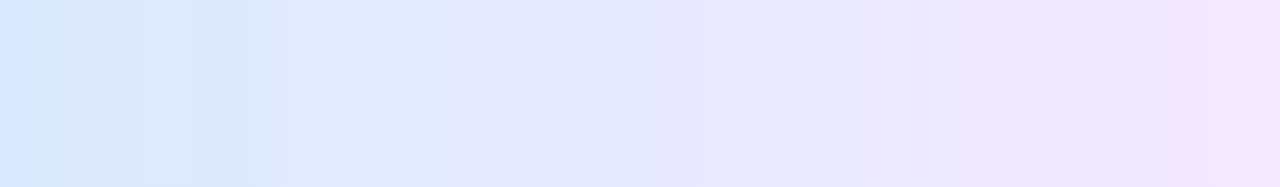
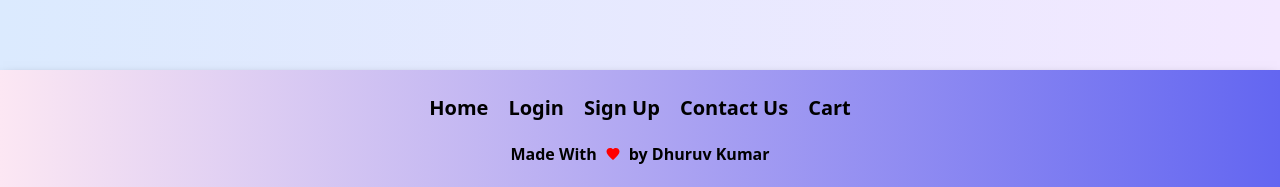
Before and after one commit to dhuruv0003/ShopZ-E-Commerce-Web-App, a React (Vite) app: page /cart in a window 1280 px wide. Shown: the part 642-829 px from the top of the page. Built offline with nearby package versions, Linux system fonts and the light colour scheme.

Commit message:
new commit

```diff
--- a/src/pages/Cart.jsx
+++ b/src/pages/Cart.jsx
@@ -3,6 +3,8 @@ import { useSelector } from "react-redux";
 import { Link } from "react-router-dom";
 import CartItem from "../components/CartItem";
 import { AppContext } from "../Context/AppContext";
+import { NavLink } from 'react-router-dom';
+import { IoMdHeart } from 'react-icons/io';
 
 const Cart = () => {
   const { cart } = useSelector((state) => state);
@@ -43,7 +45,7 @@ const Cart = () => {
           </div>
         </div>
       ) : (
-        <div className="min-h-[90vh] flex flex-col items-center justify-center">
+        <div className="min-h-[70vh] flex flex-col items-center justify-center">
           <h1 className="text-gray-700 font-semibold text-xl mb-2">
             Your cart is empty!
           </h1>
@@ -54,6 +56,28 @@ const Cart = () => {
           </Link>
         </div>
       )}
+      <footer className={`${isDarkMode ? 'bg-gradient-to-r from-slate-400 to-slate-950 shadow-slate-900 shadow-lg text-white z-50 w-full fixed top-0' : 'bg-gradient-to-r from-pink-100 to-indigo-500 shadow-black shadow-lg  z-50 w-full '}max-[480px]:py-6 py-6 mt-10 flex flex-col gap-5 `}>
+        <div className="max-[480px]:flex max-[480px]:flex-col  flex justify-center max-[480px]:gap-1 gap-5 items-center text-xl px-10 font-extrabold ">
+          <NavLink to='/'>
+            Home
+          </NavLink>
+          <NavLink to='/login'>
+            Login
+          </NavLink>
+          <NavLink to='/signup'>
+            Sign Up
+          </NavLink>
+          <NavLink to='/contact'>
+            Contact Us
+          </NavLink>
+          <NavLink to='/cart'>
+            Cart
+          </NavLink>
+        </div>
+        <span className="flex justify-center items-center gap-2 font-bold ">
+          Made With <IoMdHeart className="text-[red]" /> by Dhuruv Kumar
+        </span>
+      </footer>
     </div>
   );
 };
--- a/src/pages/Login.jsx
+++ b/src/pages/Login.jsx
@@ -16,7 +16,7 @@ export default function Login() {
         formtype="login"
         image={loginimg}
       />
-      <footer className={`${isDarkMode ? 'bg-gradient-to-r from-slate-400 to-slate-950 shadow-slate-900 shadow-lg text-white z-50 w-full fixed top-0' : 'bg-gradient-to-r from-pink-100 to-indigo-500 shadow-black shadow-lg  z-50 w-full '}max-[480px]:py-6 py-2 mt-10 flex flex-col gap-5 `}>
+      <footer className={`${isDarkMode ? 'bg-gradient-to-r from-slate-400 to-slate-950 shadow-slate-900 shadow-lg text-white z-50 w-full fixed top-0' : 'bg-gradient-to-r from-pink-100 to-indigo-500 shadow-black shadow-lg  z-50 w-full '}max-[480px]:py-6 py-6 mt-10 flex flex-col gap-5 `}>
         <div className="max-[480px]:flex max-[480px]:flex-col  flex justify-center max-[480px]:gap-1 gap-5 items-center text-xl px-10 font-extrabold ">
           <NavLink to='/'>
             Home
--- a/src/pages/Signup.jsx
+++ b/src/pages/Signup.jsx
@@ -16,7 +16,7 @@ export default function Signup() {
       image={loginimg}
 
     />
-     <footer className={`${isDarkMode ? 'bg-gradient-to-r from-slate-400 to-slate-950 shadow-slate-900 shadow-lg text-white z-50 w-full fixed top-0' : 'bg-gradient-to-r from-pink-100 to-indigo-500 shadow-black shadow-lg  z-50 w-full '}max-[480px]:py-6 py-2 mt-10 flex flex-col gap-5 `}>
+     <footer className={`${isDarkMode ? 'bg-gradient-to-r from-slate-400 to-slate-950 shadow-slate-900 shadow-lg text-white z-50 w-full fixed top-0' : 'bg-gradient-to-r from-pink-100 to-indigo-500 shadow-black shadow-lg  z-50 w-full '}max-[480px]:py-6 py-6 mt-10 flex flex-col gap-5 `}>
         <div className="max-[480px]:flex max-[480px]:flex-col  flex justify-center max-[480px]:gap-1 gap-5 items-center text-xl px-10 font-extrabold ">
           <NavLink to='/'>
             Home
```
